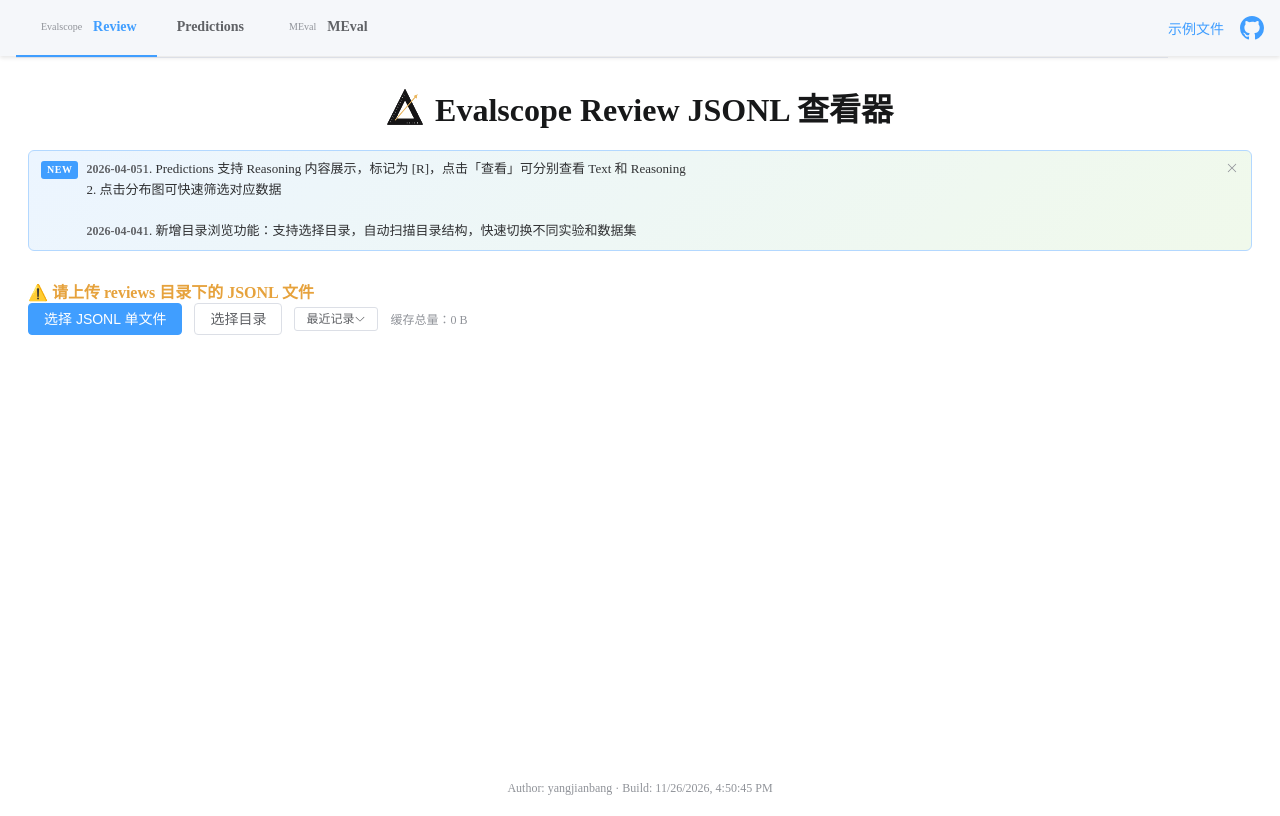
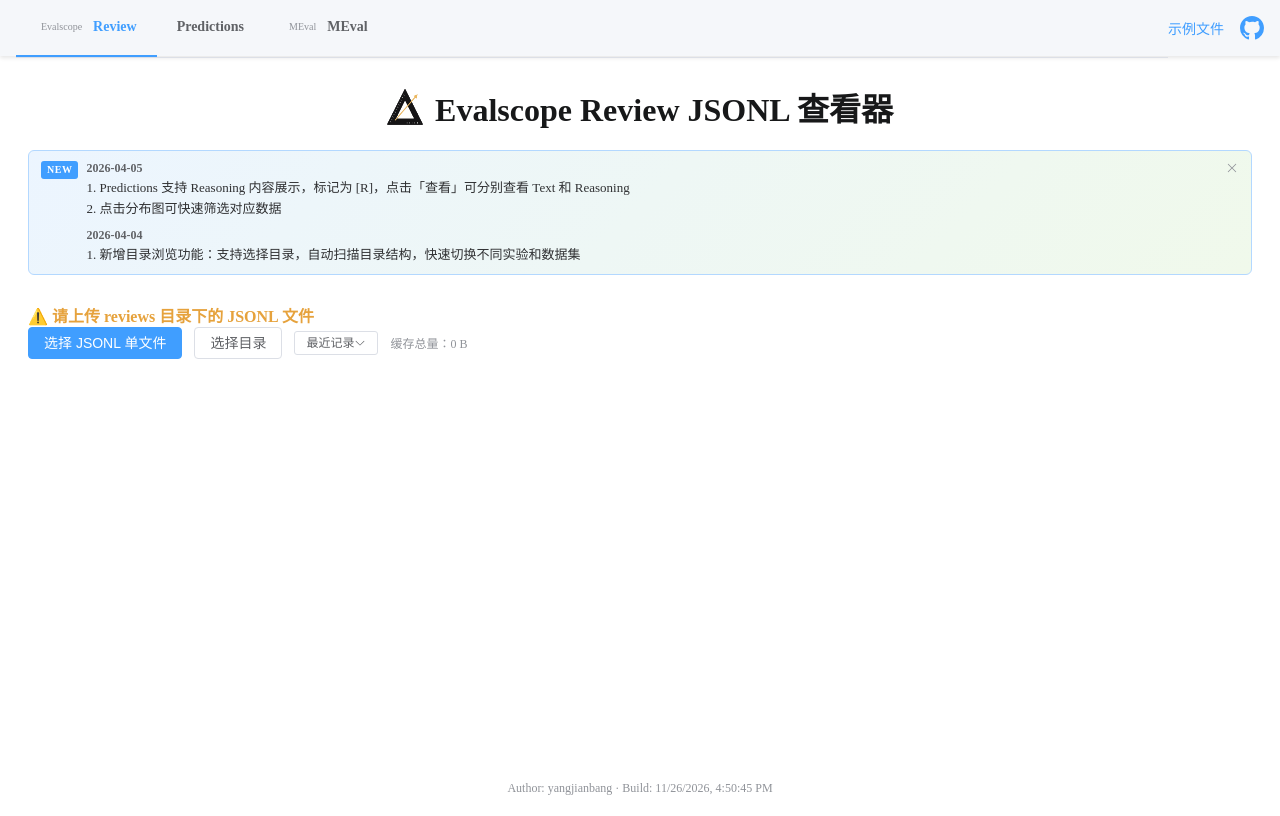
Before and after one commit to dynamicheart/llm-eval-viewer, a Vue app in the folder evalscope-jsonl-viewer/: page /#/reviews in a window 1280 px wide. Built offline with nearby package versions, Linux system fonts and the light colour scheme.

Commit message:
Fix NewsBanner line breaks, add avg token stats to HistogramCard

```diff
--- a/evalscope-jsonl-viewer/src/components/HistogramCard.vue
+++ b/evalscope-jsonl-viewer/src/components/HistogramCard.vue
@@ -21,7 +21,12 @@
       </div>
     </div>
 
-    <div class="total-count">样本数：{{ tableData.length }}</div>
+    <div class="stats-footer">
+      <span>样本数：{{ tableData.length }}</span>
+      <span v-for="field in fields" :key="field.key" class="stat-item">
+        Avg {{ field.label.replace(' Distribution', '') }}：{{ avgOf(field.key) }}
+      </span>
+    </div>
   </div>
 </template>
 
@@ -40,6 +45,14 @@
 
 function setCanvas(el, key) {
   if (el) canvasMap.set(key, el);
+}
+
+function avgOf(key) {
+  const values = props.tableData
+    .map((r) => r[key])
+    .filter((v) => typeof v === 'number' && v >= 0);
+  if (!values.length) return '-';
+  return (values.reduce((a, b) => a + b, 0) / values.length).toFixed(1);
 }
 
 /* ========= 核心：等宽、取整分桶 ========= */
@@ -248,10 +261,13 @@
 
 /* ===== footer ===== */
 
-.total-count {
+.stats-footer {
   margin-top: 16px;
   font-weight: 500;
   color: #909399;
   font-size: 13px;
+  display: flex;
+  gap: 24px;
+  flex-wrap: wrap;
 }
 </style>
--- a/evalscope-jsonl-viewer/src/components/NewsBanner.vue
+++ b/evalscope-jsonl-viewer/src/components/NewsBanner.vue
@@ -3,13 +3,10 @@
     <div class="news-item">
       <span class="news-tag">NEW</span>
       <span class="news-text">
-        <template v-for="(section, si) in CURRENT_NEWS" :key="si">
-          <span class="news-date">{{ section.date }}</span>
-          <span v-for="(line, li) in section.items" :key="li">
-            {{ line }}<br />
-          </span>
-          <br v-if="si < CURRENT_NEWS.length - 1" />
-        </template>
+        <div v-for="(section, si) in CURRENT_NEWS" :key="si" :class="{ 'news-section-gap': si > 0 }">
+          <div class="news-date">{{ section.date }}</div>
+          <div v-for="(line, li) in section.items" :key="li">{{ line }}</div>
+        </div>
       </span>
       <el-icon class="news-close" @click="dismiss"><Close /></el-icon>
     </div>
@@ -94,6 +91,10 @@
   font-size: 12px;
 }
 
+.news-section-gap {
+  margin-top: 6px;
+}
+
 .news-close {
   cursor: pointer;
   color: #909399;
```
